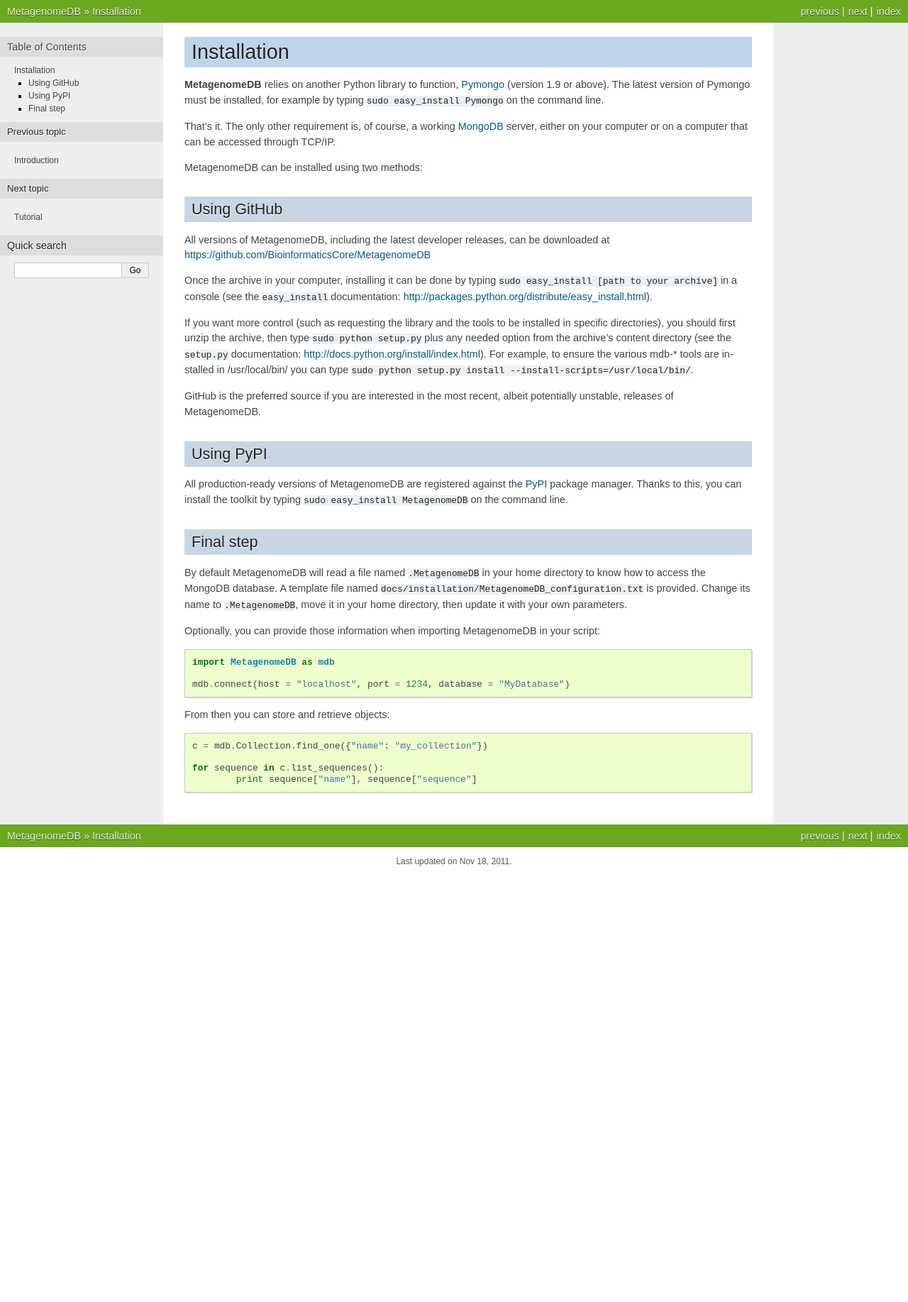
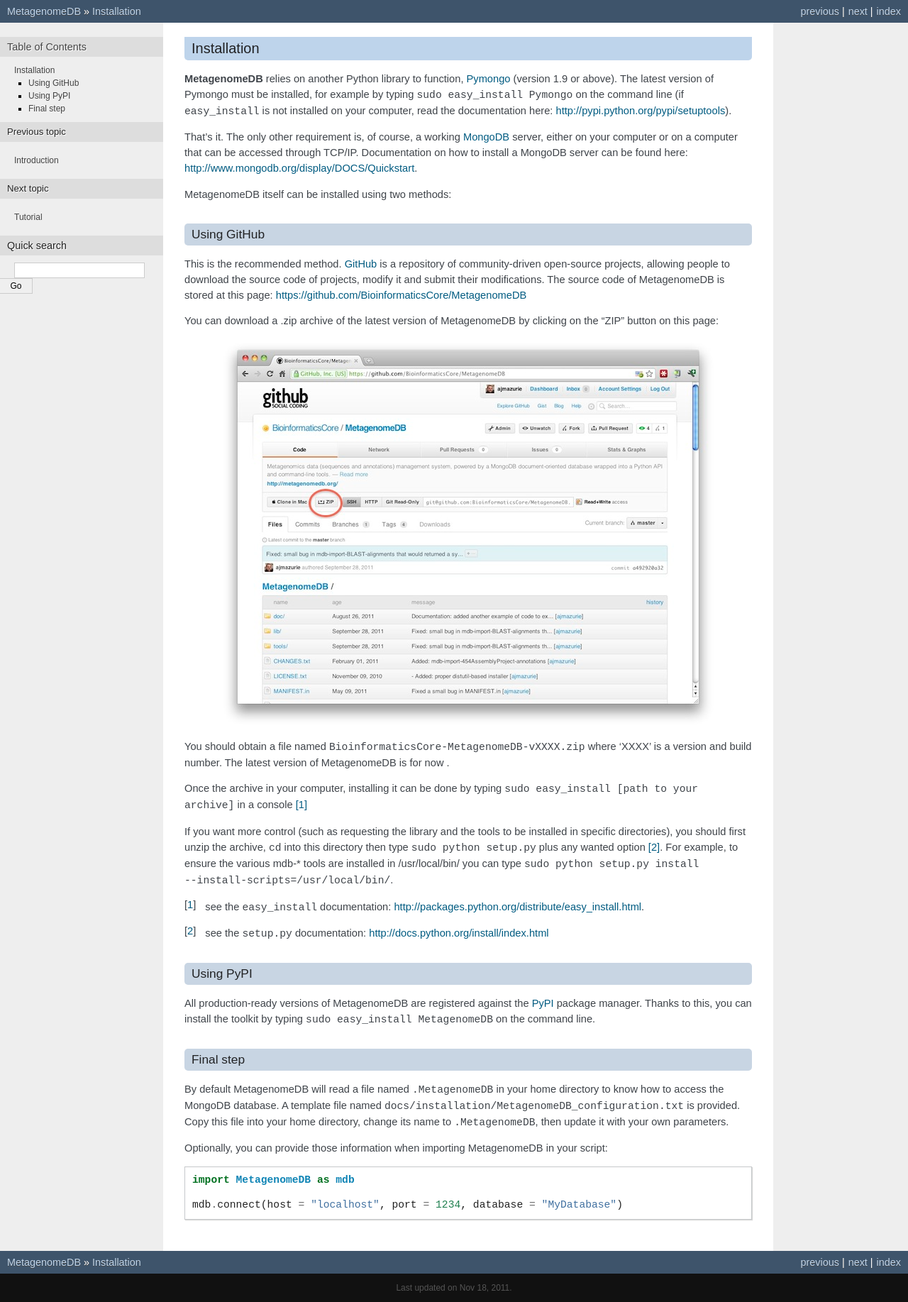
Before and after one commit to piandpower/MetagenomeDB, a Sphinx documentation site: the page built from doc/installation/index.rst, in a window 1280 px wide. Shown: the whole page at 71% size. Built offline with Sphinx 7.4.7, drawn with Linux system fonts in a browser that asks for light colours; pages that are not in the unit, such as notebooks, are missing from menus; the version number could not be read and is left out; before the commit the page ends 1234 px from its top, so only the background shows below that.

```diff
--- a/VERSION.txt
+++ b/VERSION.txt
@@ -1 +1 @@
-0.2rev15
+0.2rev16
--- /dev/null
+++ b/doc/_static/nature.css
@@ -0,0 +1,234 @@
+
+@import url("basic.css");
+
+body {
+    font-family: Arial, sans-serif;
+    font-size: 100%;
+    background-color: #111;
+    color: #555;
+    margin: 0;
+    padding: 0;
+}
+
+div.documentwrapper {
+    float: left;
+    width: 100%;
+}
+
+div.bodywrapper {
+    margin: 0 0 0 230px;
+}
+
+hr {
+    border: 1px solid #B1B4B6;
+}
+
+div.document {
+    background-color: #eee;
+}
+
+div.body {
+    background-color: #ffffff;
+    color: #3E4349;
+    padding: 0 30px 30px 30px;
+    font-size: 11pt; /*****/
+}
+
+div.footer {
+    color: #555;
+    width: 100%;
+    padding: 13px 0;
+    text-align: center;
+    font-size: 75%;
+}
+
+div.footer a {
+    color: #444;
+    text-decoration: underline;
+}
+
+div.related {
+    background-color: #3E546B; /*****/
+    line-height: 32px;
+    color: #fff;
+    text-shadow: 0px 1px 0 #444;
+    font-size: 0.9em;
+}
+
+div.related a {
+    color: #BED4EB; /*****/
+}
+
+div.sphinxsidebar {
+    font-size: 0.75em;
+    line-height: 1.5em;
+}
+
+div.sphinxsidebarwrapper{
+    padding: 20px 0;
+}
+
+div.sphinxsidebar h3,
+div.sphinxsidebar h4 {
+    font-family: Arial, sans-serif;
+    color: #222;
+    font-size: 1.2em;
+    font-weight: normal;
+    margin: 0;
+    padding: 5px 10px;
+    background-color: #ddd;
+    text-shadow: 1px 1px 0 white
+}
+
+div.sphinxsidebar h4{
+    font-size: 1.1em;
+}
+
+div.sphinxsidebar h3 a {
+    color: #444;
+}
+
+
+div.sphinxsidebar p {
+    color: #888;
+    padding: 5px 20px;
+}
+
+div.sphinxsidebar p.topless {
+}
+
+div.sphinxsidebar ul {
+    margin: 10px 20px;
+    padding: 0;
+    color: #000;
+}
+
+div.sphinxsidebar a {
+    color: #444;
+}
+
+div.sphinxsidebar input {
+    border: 1px solid #ccc;
+    font-family: sans-serif;
+    font-size: 1em;
+}
+
+div.sphinxsidebar input[type=text]{
+    margin-left: 20px;
+}
+
+a {
+    color: #005B81;
+    text-decoration: none;
+}
+
+a:hover {
+    color: #E32E00;
+    text-decoration: underline;
+}
+
+div.body h1,
+div.body h2,
+div.body h3,
+div.body h4,
+div.body h5,
+div.body h6 {
+    font-family: Arial, sans-serif;
+    background-color: #BED4EB;
+    font-weight: normal;
+    color: #212224;
+    margin: 30px 0px 10px 0px;
+    padding: 5px 0 5px 10px;
+    /***** text-shadow: 0px 1px 0 white */
+    -moz-border-radius: 5px;
+    -webkit-border-radius: 5px;
+    border-radius: 5px;
+}
+
+div.body h1 { border-top: 20px solid white; margin-top: 0; font-size: 15pt; /*****/ }
+div.body h2 { font-size: 13pt; /*****/ background-color: #C8D5E3; }
+div.body h3 { font-size: 120%; background-color: #D8DEE3; }
+div.body h4 { font-size: 110%; background-color: #D8DEE3; }
+div.body h5 { font-size: 100%; background-color: #D8DEE3; }
+div.body h6 { font-size: 100%; background-color: #D8DEE3; }
+
+a.headerlink {
+    color: #c60f0f;
+    font-size: 0.8em;
+    padding: 0 4px 0 4px;
+    text-decoration: none;
+}
+
+a.headerlink:hover {
+    background-color: #c60f0f;
+    color: white;
+}
+
+div.body p, div.body dd, div.body li {
+    line-height: 1.5em;
+}
+
+div.admonition p.admonition-title + p {
+    display: inline;
+}
+
+div.highlight{
+    background-color: white;
+}
+
+div.note {
+    background-color: #eee;
+    border: 1px solid #ccc;
+}
+
+div.seealso {
+    background-color: #ffc;
+    border: 1px solid #ff6;
+}
+
+div.topic {
+    background-color: #eee;
+}
+
+div.warning {
+    background-color: #ffe4e4;
+    border: 1px solid #f66;
+}
+
+p.admonition-title {
+    display: inline;
+}
+
+p.admonition-title:after {
+    content: ":";
+}
+
+pre {
+    padding: 10px;
+    background-color: White;
+    color: #222;
+    line-height: 1.2em;
+    border: 1px solid #C6C9CB;
+    font-size: 11pt;
+    margin: 1.5em 0 1.5em 0;
+    -webkit-box-shadow: 1px 1px 1px #d8d8d8;
+    -moz-box-shadow: 1px 1px 1px #d8d8d8;
+}
+
+tt {
+    /***** background-color: #ecf0f3; */
+    color: #930; /*****/
+    /* padding: 1px 2px; */
+    font-size: 11pt; /*****/
+    font-family: monospace;
+}
+
+.viewcode-back {
+    font-family: Arial, sans-serif;
+}
+
+div.viewcode-block:target {
+    background-color: #f4debf;
+    border-top: 1px solid #ac9;
+    border-bottom: 1px solid #ac9;
+}
--- a/doc/examples/graph_of_collections.py
+++ /dev/null
@@ -1,32 +0,0 @@
-#!/usr/bin/env python
-
-import MetagenomeDB as mdb
-
-### User-modifiable parameters
-network_fn = "network.sif"
-###
-
-# first, we create the file that will contain our network
-# as a list of edge, following the Cytoscape .SIF format
-# (see http://cytoscape.wodaklab.org/wiki/Cytoscape_User_Manual/Network_Formats)
-network_fh = open(network_fn, 'w')
-
-# edges will be stored at first as keys of a dictionary
-# to avoid duplicates
-edges = {}
-
-# for each collection in the database,
-for collection in mdb.Collection.find():
-	# for each sub-collection of this collection (if any),
-	for sub_collection in collection.list_sub_collections():
-		# we store a directed edge from this sub-collection to the collection
-		edges[sub_collection, collection] = True
-
-	# for each super-collection of this collection (if any),
-	for super_collection in collection.list_super_collections():
-		# we store a directed edge from this collection to the super-collection
-		edges[collection, super_collection] = True
-
-# finally, we write those directed edges in the output file
-for (collection_a, collection_b) in sorted(edges.keys()):
-	print >>network_fh, "%s	part_of	%s" % (collection_a["name"], collection_b["name"])
--- a/doc/installation/index.rst
+++ b/doc/installation/index.rst
@@ -1,22 +1,31 @@
 Installation
 ============
 
-**MetagenomeDB** relies on another Python library to function, Pymongo_ (version 1.9 or above). The latest version of Pymongo must be installed, for example by typing ``sudo easy_install Pymongo`` on the command line.
+**MetagenomeDB** relies on another Python library to function, Pymongo_ (version 1.9 or above). The latest version of Pymongo must be installed, for example by typing ``sudo easy_install Pymongo`` on the command line (if ``easy_install`` is not installed on your computer, read the documentation here: http://pypi.python.org/pypi/setuptools).
 
-That's it. The only other requirement is, of course, a working MongoDB_ server, either on your computer or on a computer that can be accessed through TCP/IP.
+That's it. The only other requirement is, of course, a working MongoDB_ server, either on your computer or on a computer that can be accessed through TCP/IP. Documentation on how to install a MongoDB server can be found here: http://www.mongodb.org/display/DOCS/Quickstart.
 
-MetagenomeDB can be installed using two methods:
+MetagenomeDB itself can be installed using two methods:
 
 Using GitHub
 ''''''''''''
 
-All versions of MetagenomeDB, including the latest developer releases, can be downloaded at https://github.com/BioinformaticsCore/MetagenomeDB
+This is the recommended method. `GitHub <http://github.com>`_ is a repository of community-driven open-source projects, allowing people to download the source code of projects, modify it and submit their modifications. The source code of MetagenomeDB is stored at this page: https://github.com/BioinformaticsCore/MetagenomeDB
 
-Once the archive in your computer, installing it can be done by typing ``sudo easy_install [path to your archive]`` in a console (see the ``easy_install`` documentation: http://packages.python.org/distribute/easy_install.html).
+You can download a .zip archive of the latest version of MetagenomeDB by clicking on the "ZIP" button on this page:
 
-If you want more control (such as requesting the library and the tools to be installed in specific directories), you should first unzip the archive, then type ``sudo python setup.py`` plus any needed option from the archive's content directory (see the ``setup.py`` documentation: http://docs.python.org/install/index.html). For example, to ensure the various mdb-* tools are installed in /usr/local/bin/ you can type ``sudo python setup.py install --install-scripts=/usr/local/bin/``.
+.. image:: github_zip.jpg
+	:align: center
 
-GitHub is the preferred source if you are interested in the most recent, albeit potentially unstable, releases of MetagenomeDB.
+You should obtain a file named ``BioinformaticsCore-MetagenomeDB-vXXXX.zip`` where 'XXXX' is a version and build number. The latest version of MetagenomeDB is for now |release|.
+
+Once the archive in your computer, installing it can be done by typing ``sudo easy_install [path to your archive]`` in a console [#]_
+
+If you want more control (such as requesting the library and the tools to be installed in specific directories), you should first unzip the archive, ``cd`` into this directory then type ``sudo python setup.py`` plus any wanted option [#]_. For example, to ensure the various mdb-* tools are installed in /usr/local/bin/ you can type ``sudo python setup.py install --install-scripts=/usr/local/bin/``.
+
+.. [#] see the ``easy_install`` documentation: http://packages.python.org/distribute/easy_install.html.
+
+.. [#] see the ``setup.py`` documentation: http://docs.python.org/install/index.html
 
 Using PyPI
 ''''''''''
@@ -26,7 +35,7 @@
 Final step
 ''''''''''
 
-By default MetagenomeDB will read a file named ``.MetagenomeDB`` in your home directory to know how to access the MongoDB database. A template file named ``docs/installation/MetagenomeDB_configuration.txt`` is provided. Change its name to ``.MetagenomeDB``, move it in your home directory, then update it with your own parameters.
+By default MetagenomeDB will read a file named ``.MetagenomeDB`` in your home directory to know how to access the MongoDB database. A template file named ``docs/installation/MetagenomeDB_configuration.txt`` is provided. Copy this file into your home directory, change its name to ``.MetagenomeDB``, then update it with your own parameters.
 
 Optionally, you can provide those information when importing MetagenomeDB in your script::
 
@@ -34,16 +43,9 @@
 
 	mdb.connect(host = "localhost", port = 1234, database = "MyDatabase")
 
-From then you can store and retrieve objects::
-
-	c = mdb.Collection.find_one({"name": "my_collection"})
-
-	for sequence in c.list_sequences():
-		print sequence["name"], sequence["sequence"]
-
 .. _MongoDB: http://www.mongodb.org/
 .. _Pymongo: http://api.mongodb.org/python
 .. _PyPI: http://pypi.python.org/
 
 .. toctree::
-   :hidden:
+	:hidden:
```
Also changed, not shown: doc/examples/graph_of_collections.rst (deleted, +0 -49 lines), doc/examples/graph_of_reads_sharing_contigs.rst (deleted, +0 -221 lines), doc/examples/index.rst (deleted, +0 -20 lines), doc/index.rst (+13 -7 lines), doc/recipes/index.rst (added, +26 -0 lines), doc/biocore_logo.png (added), doc/examples/graph_of_collections.png (deleted), doc/installation/github_zip.jpg (added), doc/metagenomedb_logo.jpg (added), doc/recipes/querying_blast_results.rst (renamed from doc/examples/querying_blast_results.rst), 2 other files.
